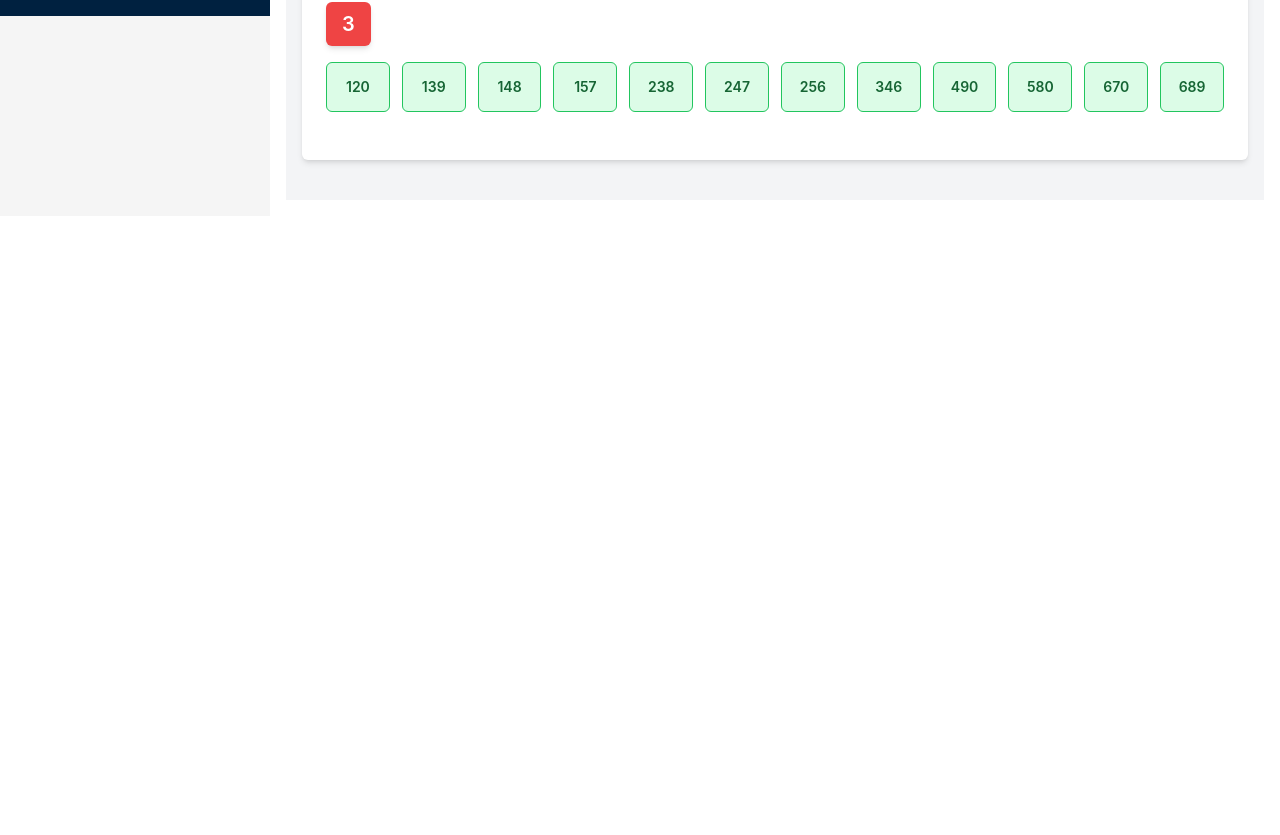
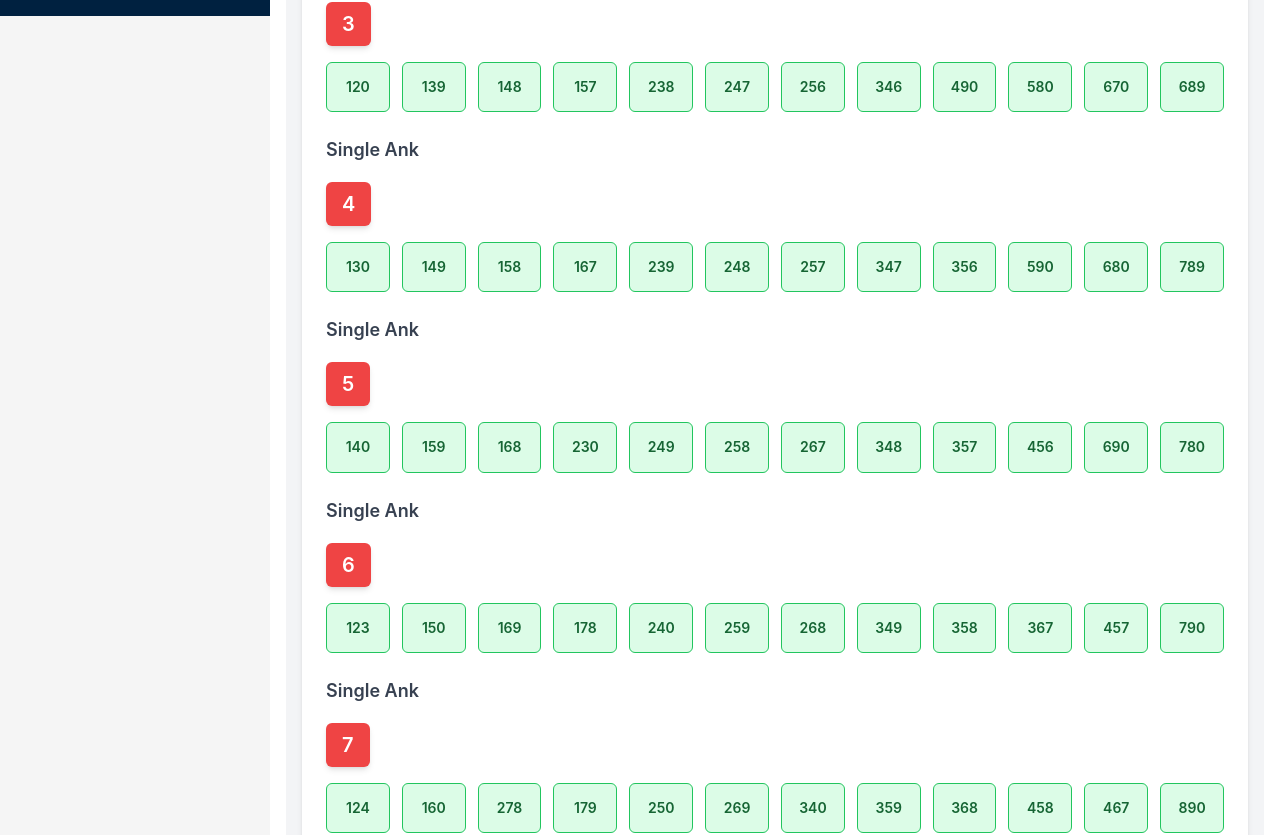
Before and after one commit to karanDe-cmyk/mj-pro-admin, a React (Create React App) app: page /admin/game-number/single-pana in a window 1280 px wide. Shown: the part 784-1619 px from the top of the page. Before the commit the page ends 1000 px from the top, so only its background shows below. Built offline with nearby package versions, Linux system fonts and the light colour scheme; sample sign-in values are in the browser's storage.

Commit message:
update frontend

```diff
--- a/src/pages/Dashboard.js
+++ b/src/pages/Dashboard.js
@@ -623,8 +623,8 @@ const Dashboard = () => {
         const isLoss = result < 0;
 
         // Set background color
-        const bgColor = isProfit ? "#1778FF" : isLoss ? "tomato" : "#1778FF";
-        const textColor = isLoss ? "white" : "white";
+        const bgColor = isProfit ? "#7f56c7" : isLoss ? "#ed583e" : "inherit";
+        const textColor = isLoss ? "white" : "black";
 
         return (
           <div
@@ -736,7 +736,7 @@ const Dashboard = () => {
                   <Card>
                     <Row justify="space-between" align="middle" style={{ display: "flex" }}>
                       <Col style={{ flex: 1 }}>
-                        <span style={{ fontWeight: "bold" }}>Total Bid Amount</span>
+                        <span style={{ fontWeight: "bold",}}>Total Bid Amount</span>
                       </Col>
                       <Col>
                         <span style={{ marginRight: "10px", fontWeight: "bold" }}>
@@ -965,7 +965,7 @@ const Dashboard = () => {
                     <p className="card-text mt-2">Total Bids {digitData.totalUsers}</p>
 
                     <h3 className="card-title">{digitData.totalAmount}</h3>
-                    <span className="font-bold mb-2">Total Bid Amount</span>
+                    <span className="font-bold  ">Total Bid Amount</span>
 
                     <button className="card-btn" style={{ backgroundColor: color }}>
                       Ank {ank}
--- a/src/pages/game_and_number/SinglePana.js
+++ b/src/pages/game_and_number/SinglePana.js
@@ -7,6 +7,13 @@ const SinglePana = () => {
     1: ["128", "137", "146", "236", "245", "290", "380", "470", "489", "560", "678", "579"],
     2: ["129", "138", "147", "156", "237", "246", "345", "390", "480", "570", "679", "589"],
     3: ["120", "139", "148", "157", "238", "247", "256", "346", "490", "580", "670", "689"],
+    4: ["130", "149", "158", "167", "239", "248", "257", "347", "356", "590", "680", "789"],
+    5: ["140", "159", "168", "230", "249", "258", "267", "348", "357", "456", "690", "780"],
+    6: ["123", "150", "169", "178", "240", "259", "268", "349", "358", "367", "457", "790"],
+    7: ["124", "160", "278", "179", "250", "269", "340", "359", "368", "458", "467", "890"],
+    8: ["125", "134", "170", "189", "260", "279", "350", "369", "468", "378", "459", "567"],
+    9: ["126", "135", "180", "234", "270", "289", "360", "379", "450", "469", "478", "568"],
+    0: ["127", "136", "145", "190", "235", "280", "370", "389", "460", "479", "569", "578"]
   };
 
   return (
--- a/src/styles/styles.css
+++ b/src/styles/styles.css
@@ -39,6 +39,7 @@
   border: none;
   padding: 8px;
   cursor: pointer;
+  margin-top: 4px;
 }
 
 /* Responsive Adjustments */
```
Lines whose indentation alone changed are shown as unchanged.
